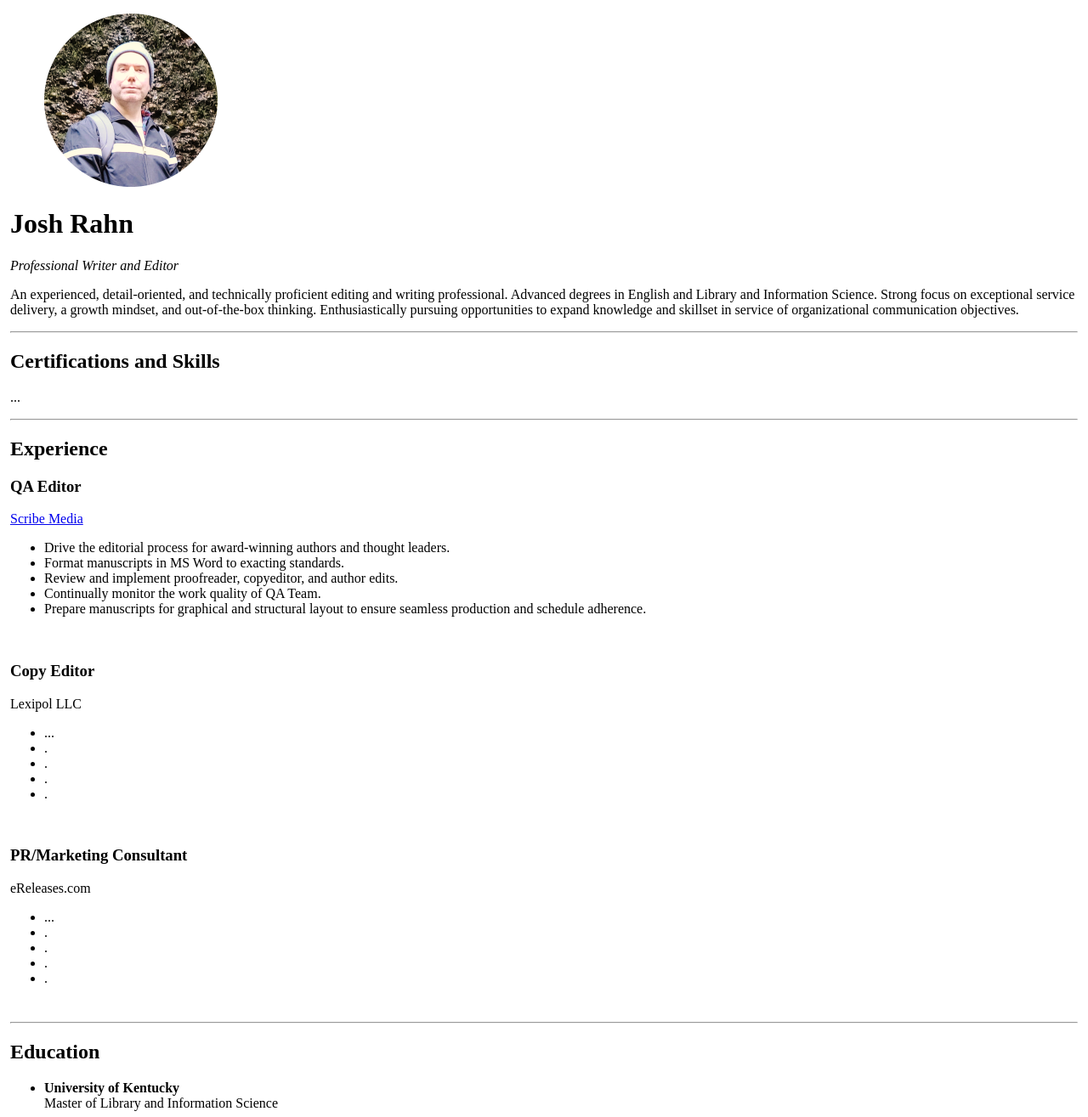
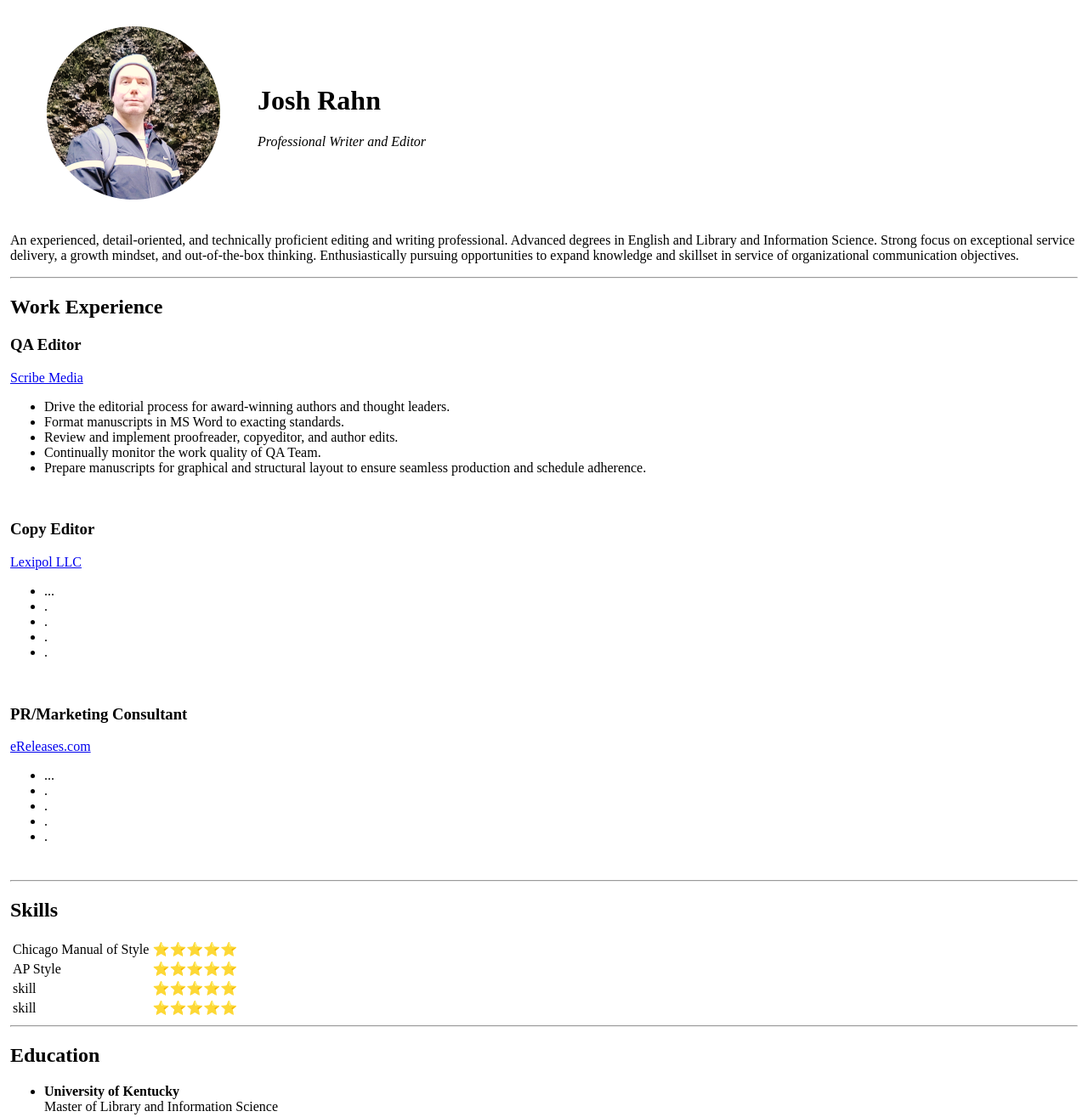
Before and after one commit to EndlessGyre/personal-website, a plain HTML site: page index.html in a window 1280 px wide. Shown: the top 1315 px of the page at 85% size. Drawn offline with Linux system fonts and the light colour scheme.

Commit message:
table work

```diff
--- a/index.html
+++ b/index.html
@@ -17,20 +17,29 @@
         Morehead, KY 40351</p>
         <hr noshade size="8px"></div> -->
 <body class="margin">
-    <figure><img src="./img/josh-in-ferns-circle.png" alt="josh rahn profile picture" title="Josh in Fern Canyon, CA"></figure>
-    <h1>Josh Rahn</h1>
-        <p><i>Professional Writer and Editor</i></p>
+    <table>
+        <tr>
+            <td>
+                <figure><img src="./img/josh-in-ferns-circle.png" alt="josh rahn profile picture" title="Josh in Fern Canyon, CA"></figure>
+            </td>
 
-        <p>An experienced, detail-oriented, and technically proficient editing and writing professional. Advanced degrees in English and Library and Information Science. Strong focus on exceptional service delivery, a growth mindset, and out-of-the-box thinking. Enthusiastically pursuing opportunities to expand knowledge and skillset in service of organizational communication objectives.</p>
-        <hr>
+            <td>
+                 <h1>Josh Rahn</h1>
+                <p><i>Professional Writer and Editor</i></p>
 
-    <h2>Certifications and Skills</h2>
-        <p>...</p>
-        <hr>
 
-    <h2>Experience</h2>
+            </td>
+        </tr>
+    </table>
+
+    <p>An experienced, detail-oriented, and technically proficient editing and writing professional. Advanced degrees in English and Library and Information Science. Strong focus on exceptional service delivery, a growth mindset, and out-of-the-box thinking. Enthusiastically pursuing opportunities to expand knowledge and skillset in service of organizational communication objectives.</p>
+
+    <hr>
+
+
+    <h2>Work Experience</h2>
         <h3>QA Editor</h3>
-            <p><a href="https://scribemedia.com/" alt="Scribe Media">Scribe Media</a></p>
+            <p><a href="https://scribemedia.com/" alt="Scribe Media" target="_blank">Scribe Media</a></p>
                 <ul>
                     <li>Drive the editorial process for award-winning authors and thought leaders.</li>
                     <li>Format manuscripts in MS Word to exacting standards.</li>
@@ -41,7 +50,7 @@
             <br>
 
         <h3>Copy Editor</h3>
-            <p>Lexipol LLC</p>
+            <p><a href="https://www.lexipol.com/" alt="Lexipol LLC" target="_blank">Lexipol LLC</a></p>
                 <ul>
                     <li>...</li>
                     <li>.</li>
@@ -52,7 +61,7 @@
             <br>
 
         <h3>PR/Marketing Consultant</h3>
-            <p>eReleases.com</p>
+            <p><a href="https://www.ereleases.com/" alt="eReleases.com" target="_blank">eReleases.com</a></p>
                 <ul>
                     <li>...</li>
                     <li>.</li>
@@ -61,6 +70,34 @@
                     <li>.</li>
                 </ul>
             <br>
+
+        <hr>
+
+    <h2>Skills</h2>
+    <table>
+        <tr>
+            <td>Chicago Manual of Style</td>
+            <td>⭐⭐⭐⭐⭐</td>
+
+        </tr>
+        <tr>
+            <td>AP Style</td>
+            <td>⭐⭐⭐⭐⭐</td>
+        </tr>
+        <tr>
+            <td>skill</td>
+            <td>⭐⭐⭐⭐⭐</td>
+        </tr>
+        <tr>
+            <td>skill</td>
+            <td>⭐⭐⭐⭐⭐</td>
+        </tr>
+
+
+
+
+    </table>
+
 
         <hr>
 
```
